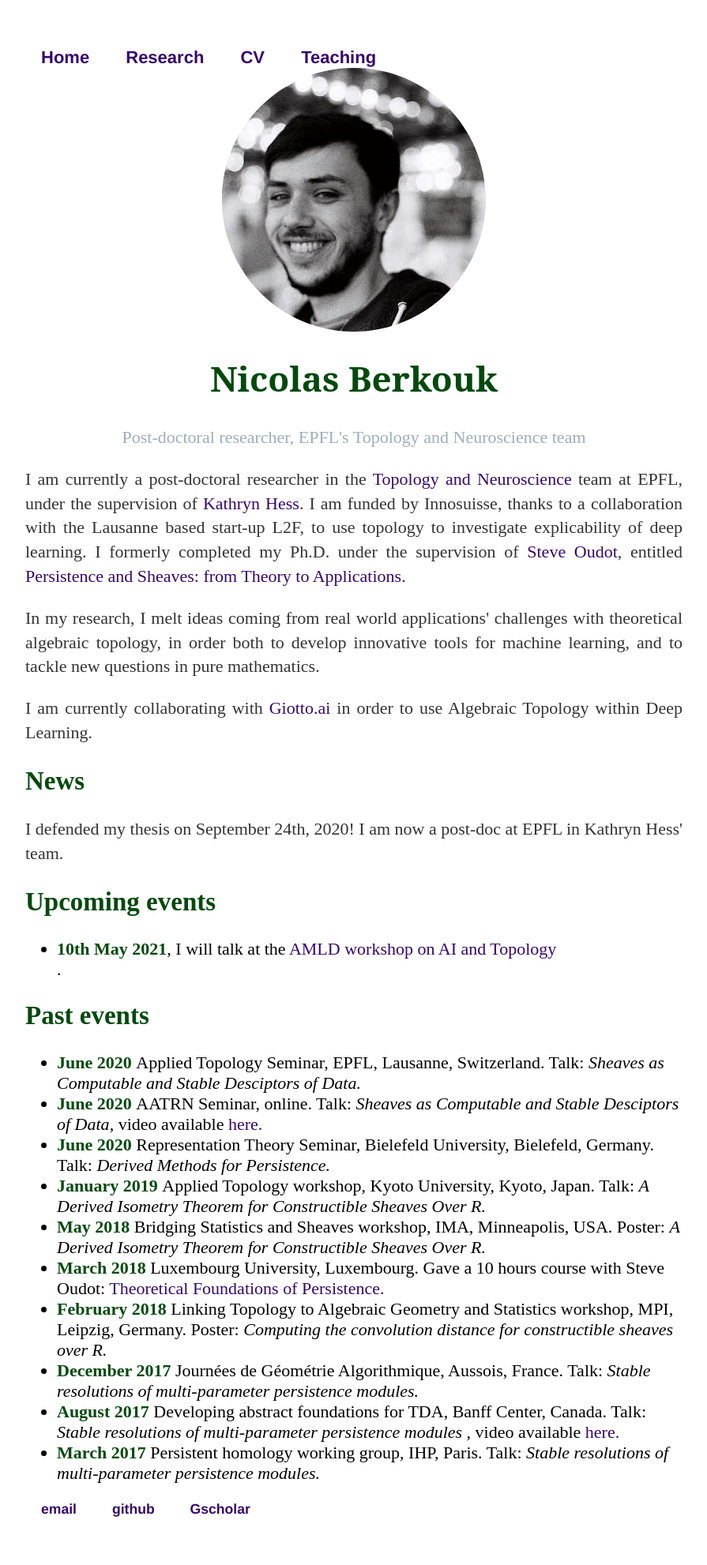
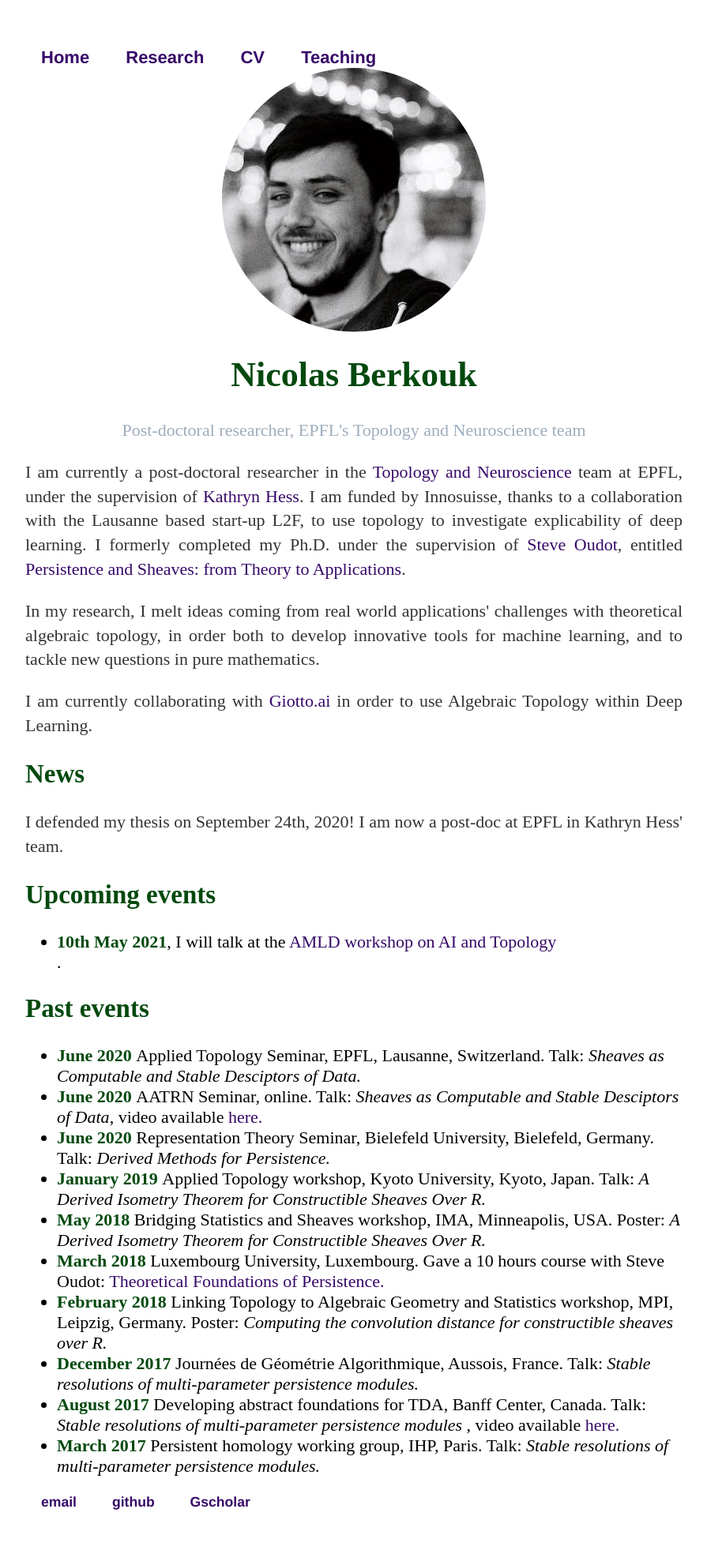
Before and after one commit to nberkouk/nberkouk.github.io, a Jekyll site: the page built from index.html, in a window 1280 px wide. Shown: the whole page at 79% size, without its empty margins (192-1087 px from the left). Built offline with Jekyll 4.4.1, drawn with Linux system fonts in a browser that asks for light colours.

Commit message:
polive h1

```diff
--- a/css/main.css
+++ b/css/main.css
@@ -37,7 +37,7 @@
 }
 h1 {
     font-size: 2em;
-    font-family:'Serif', 'Helvetica', 'Arial', 'Sans-Serif';
+    font-family:'Didot';
     color: #02490e;
 }
 h1.title {
```
